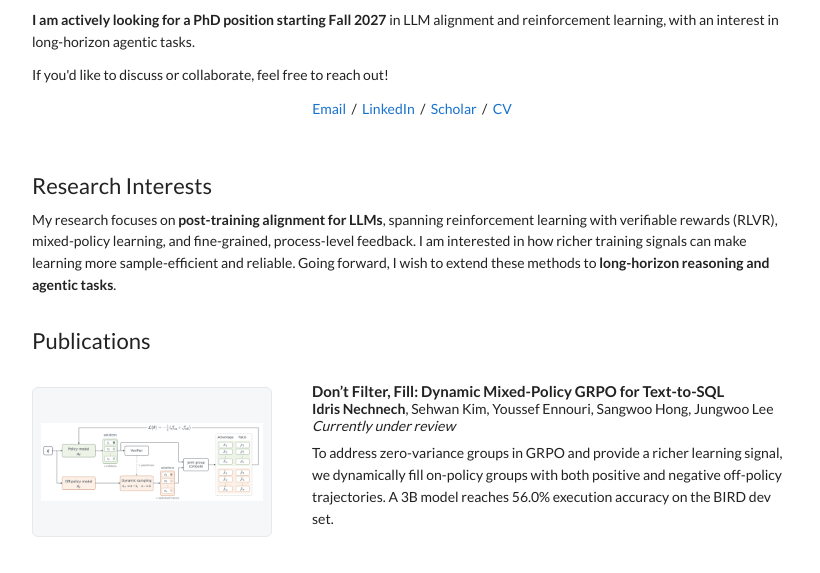
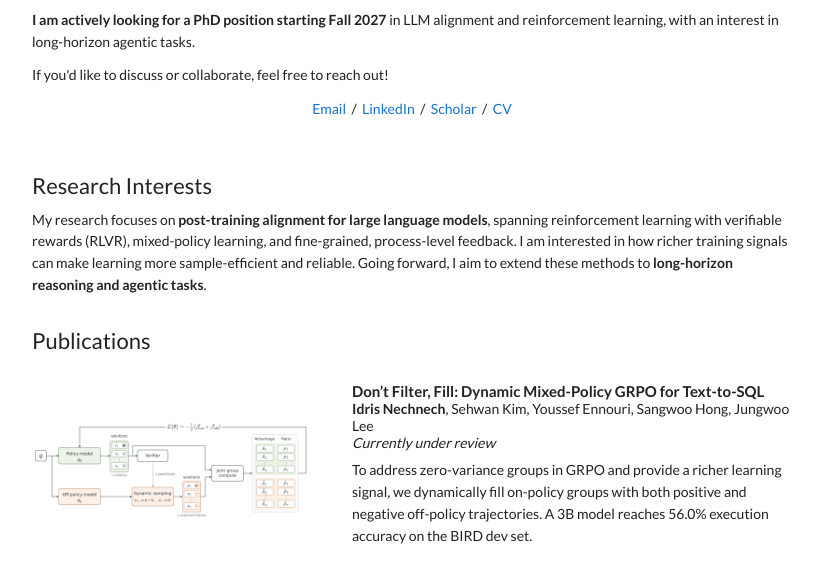
Before and after one commit to inechnech/inechnech.github.io, a plain HTML site: page index.html in a window 1280 px wide. Shown: the part 152-725 px from the top of the page, without its empty margins (228-1048 px from the left). Drawn offline with Linux system fonts and the light colour scheme.

Commit message:
Update index.html

```diff
--- a/index.html
+++ b/index.html
@@ -39,27 +39,18 @@
     }
     .section { padding: 20px 2.5% 0; }
 
-    /* ---------- Publications (Jon Barron / Sehwan layout, uniform figure cards) ---------- */
+    /* ---------- Publications (Jon Barron / Sehwan layout) ---------- */
     .paper-row td { padding: 18px 2.5%; }
-    .paper-img-cell { width: 35%; }
-    .paper-text-cell { width: 65%; }
-    .fig-card {
-      aspect-ratio: 16 / 10;
-      display: flex;
-      align-items: center;
-      justify-content: center;
-      padding: 8px;
-      box-sizing: border-box;
-      background: #f6f7f9;
-      border: 1px solid #e8e8e8;
-      border-radius: 6px;
-    }
+    .paper-img-cell { width: 40%; }
+    .paper-text-cell { width: 60%; }
     .fig-card img {
       display: block;
       width: 100%;
-      max-height: 100%;
-      object-fit: contain;
+      height: auto;
+      margin: 0 auto;
     }
+    /* Taller figure: kept at its previous size so the wide figures can be larger */
+    .fig-card.fig-narrow img { width: 87.5%; }
 
     .papertitle { font-size: 15px; font-weight: 700; }
     .venue { font-style: italic; }
@@ -110,10 +101,10 @@
       <td class="section">
         <h2>Research Interests</h2>
         <p>
-          My research focuses on <strong>post-training alignment for LLMs</strong>,
+          My research focuses on <strong>post-training alignment for large language models</strong>,
           spanning reinforcement learning with verifiable rewards (RLVR), mixed-policy learning, and
           fine-grained, process-level feedback. I am interested in how richer training signals can make
-          learning more sample-efficient and reliable. Going forward, I wish to extend these methods to
+          learning more sample-efficient and reliable. Going forward, I aim to extend these methods to
           <strong>long-horizon reasoning and agentic tasks</strong>.
         </p>
       </td>
@@ -154,7 +145,7 @@
     <!-- Paper 2: Step-KTOder -->
     <tr class="paper-row">
       <td class="paper-img-cell">
-        <div class="fig-card">
+        <div class="fig-card fig-narrow">
           <img src="images/step_ktoder.png" alt="Framework overview of STEP-KTODER">
         </div>
       </td>
```
